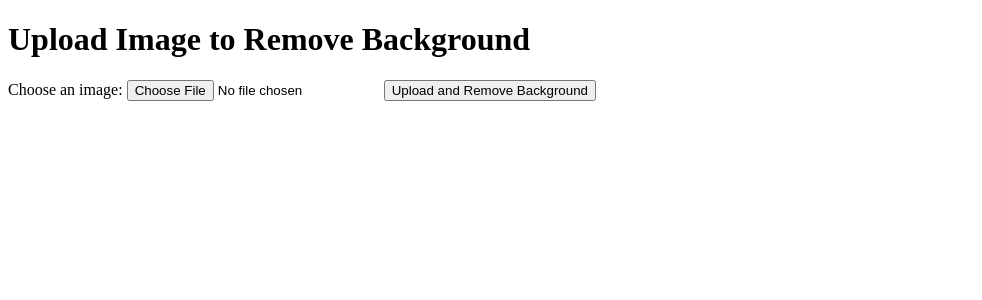
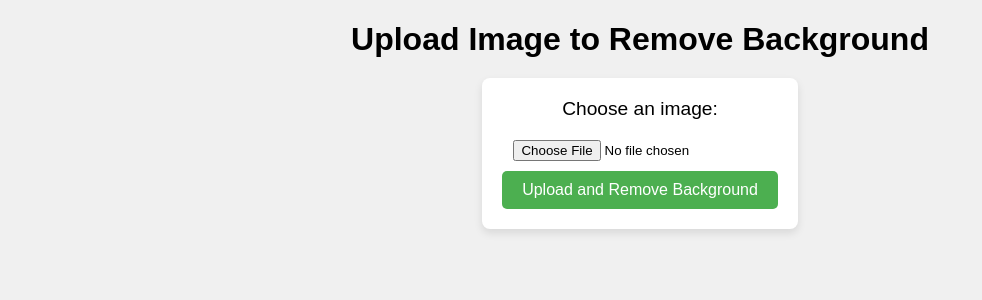
Before and after one commit to brigham4210/RemoveBackground, a Flask app: page / in a window 1280 px wide. Shown: the top 300 px of the page, without its empty margins (0-982 px from the left). Run offline with Flask 3, Linux system fonts and the light colour scheme.

Commit message:
Update index.html

```diff
--- a/templates/index.html
+++ b/templates/index.html
@@ -4,6 +4,64 @@
     <meta charset="UTF-8">
     <meta name="viewport" content="width=device-width, initial-scale=1.0">
     <title>Remove Background</title>
+    <style>
+        /* Body and container styles */
+        body {
+            margin: 0;
+            padding: 0;
+            display: flex;
+            flex-direction: column;
+            align-items: center;
+            background-color: #f0f0f0;
+            font-family: Arial, sans-serif;
+        }
+
+        /* Main heading styling */
+        h1 {
+            text-align: center;
+            margin-bottom: 20px;
+        }
+
+        /* Form styling */
+        form {
+            display: flex;
+            flex-direction: column;
+            align-items: center;
+            gap: 10px;
+            background-color: white;
+            padding: 20px;
+            border-radius: 8px;
+            box-shadow: 0 4px 8px rgba(0, 0, 0, 0.1);
+        }
+
+        label {
+            font-size: 1.2rem;
+            margin-bottom: 10px;
+        }
+
+        button {
+            padding: 10px 20px;
+            font-size: 1rem;
+            background-color: #4CAF50;
+            color: white;
+            border: none;
+            border-radius: 5px;
+            cursor: pointer;
+        }
+
+        button:hover {
+            background-color: #45a049;
+        }
+
+        /* Image styling */
+        img {
+            margin-top: 20px;
+            max-width: 100%;
+            height: auto;
+            border-radius: 8px;
+            box-shadow: 0 4px 8px rgba(0, 0, 0, 0.1);
+        }
+    </style>
 </head>
 <body>
     <h1>Upload Image to Remove Background</h1>
```
